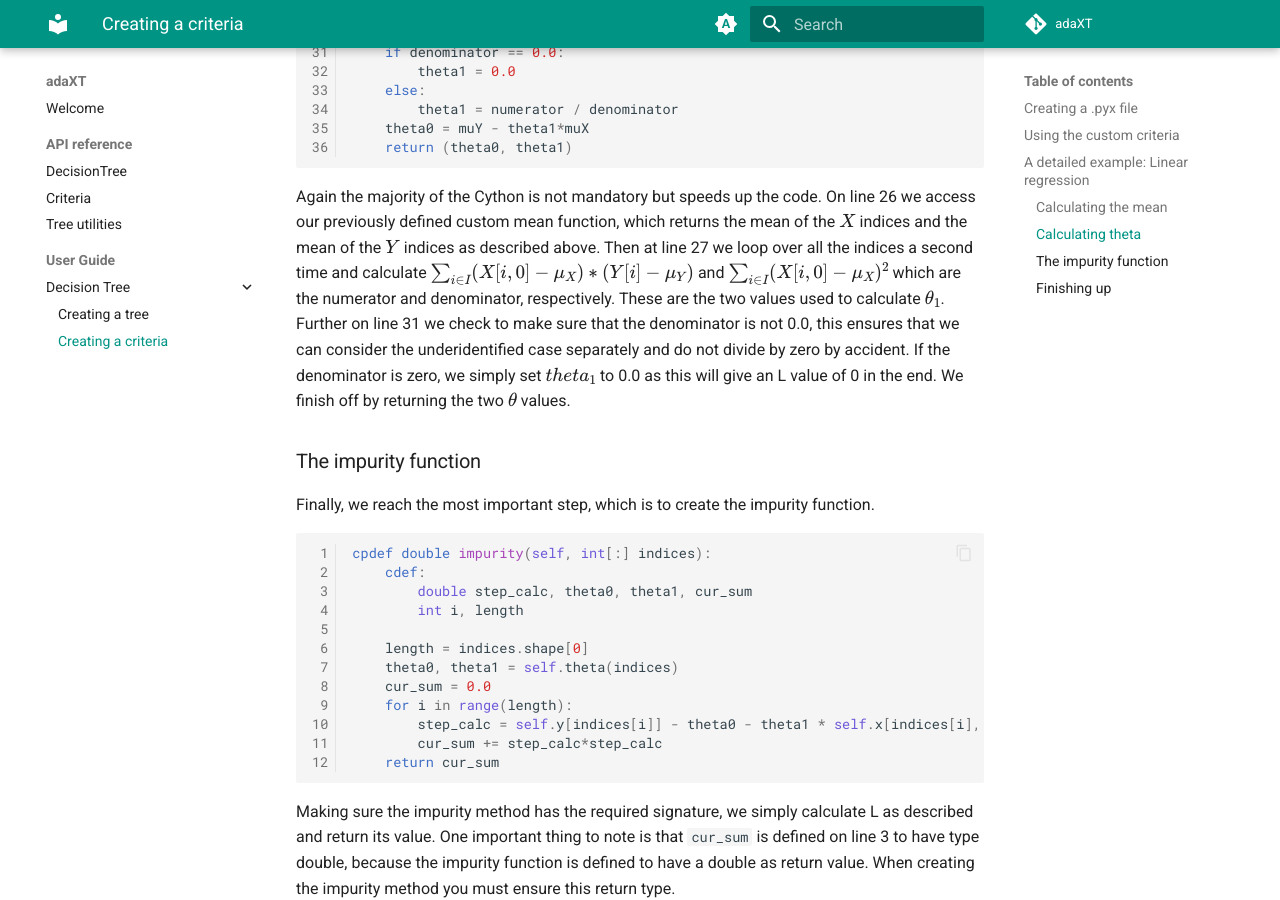
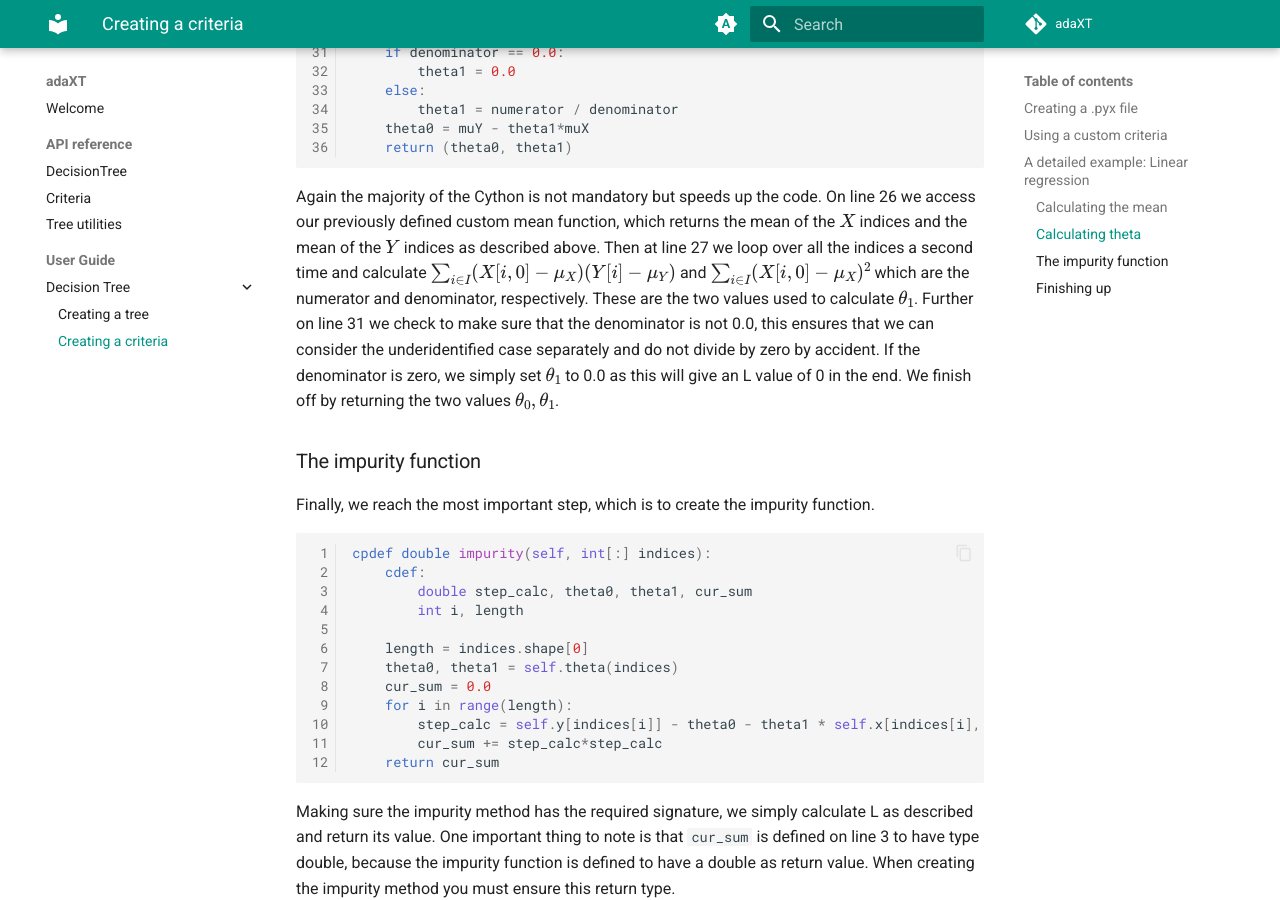
Before and after one commit to NiklasPfister/adaXT, an MkDocs documentation site: the page built from docs/decision_tree/examples/creatingACriteria.md, in a window 1280 px wide and 900 px high, scrolled down 3538 px. Built offline with MkDocs 1.6.1 and Material for MkDocs 9.7.7, drawn with Linux system fonts in a browser that asks for light colours; comment, search, counter and statistics services are not loaded; some of the changed text lies outside the part shown.

Commit message:
Update creatingACriteria.md
typos

````diff
--- a/docs/decision_tree/examples/creatingACriteria.md
+++ b/docs/decision_tree/examples/creatingACriteria.md
@@ -19,7 +19,7 @@ Here, the indices refer to the sample indices for which the impurity value shoul
 
 Now that you have implemented your custom criteria function, we explain how to use it in a simple setting.
 
-## Using the custom criteria
+## Using a custom criteria
 Basically you can now create your **.py** file in which you fit a decision tree using the new custom criteria within the same folder where you created the **.pyx**. For this to work there are a few small things left to do. In order to not manually recompile the Cython file every time you make changes, you can automate the compilation within the Python file by telling Cython to comile the Cython source file, whenever you run the file:
 ```python
 from adaXT.decision_tree import DecisionTree
@@ -49,7 +49,7 @@ $$
 L = \sum_{i \in I} (Y[i] - \theta_0 - \theta_1 X[i, 0])^2 \\
 $$
 $$
-\theta_1 = \frac{\sum_{i \in I} (X[i, 0] - \mu_X) * (Y[i] - \mu_Y)}{\sum_{i \in I} (X[i, 0] - \mu_X)^2} \\
+\theta_1 = \frac{\sum_{i \in I} (X[i, 0] - \mu_X)(Y[i] - \mu_Y)}{\sum_{i \in I} (X[i, 0] - \mu_X)^2} \\
 $$
 $$
 \theta_0 = \mu_Y - \theta_1 \mu_X,
@@ -130,7 +130,7 @@ cdef (double, double) theta(self, int[:] indices):
     return (theta0, theta1)
 ```
 Again the majority of the Cython is not mandatory but speeds up the code.
-On line 26 we access our previously defined custom mean function, which returns the mean of the $X$ indices and the mean of the $Y$ indices as described above. Then at line 27 we loop over all the indices a second time and calculate $\sum_{i \in I} (X[i, 0] - \mu_X) * (Y[i] - \mu_Y)$ and $\sum_{i \in I} (X[i, 0] - \mu_X)^2$ which are the numerator and denominator, respectively. These are the two values used to calculate $\theta_1$. Further on line 31 we check to make sure that the denominator is not 0.0, this ensures that we can consider the underidentified case separately and do not divide by zero by accident. If the denominator is zero, we simply set $theta_1$ to 0.0 as this will give an L value of 0 in the end. We finish off by returning the two $\theta$ values.
+On line 26 we access our previously defined custom mean function, which returns the mean of the $X$ indices and the mean of the $Y$ indices as described above. Then at line 27 we loop over all the indices a second time and calculate $\sum_{i \in I} (X[i, 0] - \mu_X) (Y[i] - \mu_Y)$ and $\sum_{i \in I} (X[i, 0] - \mu_X)^2$ which are the numerator and denominator, respectively. These are the two values used to calculate $\theta_1$. Further on line 31 we check to make sure that the denominator is not 0.0, this ensures that we can consider the underidentified case separately and do not divide by zero by accident. If the denominator is zero, we simply set $\theta_1$ to 0.0 as this will give an L value of 0 in the end. We finish off by returning the two values $\theta_0,\theta_1$.
 
 
 ### The impurity function
````
